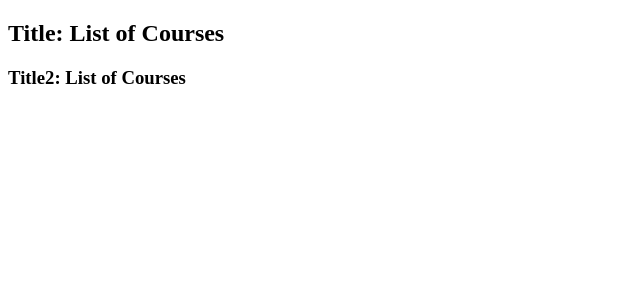
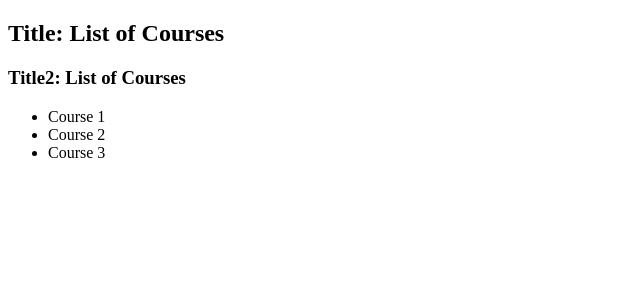
Before and after one commit to david2999999/Angular-4, an Angular app in the folder Angular-Hello-World/: page / in a window 1280 px wide. Shown: the top 300 px of the page, without its empty margins (0-640 px from the left). Built offline with nearby package versions, Linux system fonts and the light colour scheme.

Commit message:
*ngFor directive

```diff
--- a/Angular-Hello-World/src/app/courses/courses.component.html
+++ b/Angular-Hello-World/src/app/courses/courses.component.html
@@ -1,2 +1,6 @@
 <h2>{{ "Title: " + title }}</h2>
 <h3>{{ "Title2: " + getTitle() }}</h3>
+
+<ul>
+  <li *ngFor="let course of courses">{{ course }}</li>
+</ul>
--- a/Angular-Hello-World/src/app/courses/courses.component.ts
+++ b/Angular-Hello-World/src/app/courses/courses.component.ts
@@ -7,6 +7,8 @@ import { Component, OnInit } from '@angular/core';
 })
 export class CoursesComponent implements OnInit {
   title = 'List of Courses';
+  courses = ['Course 1', 'Course 2', 'Course 3'];
+
   constructor() { }
 
   ngOnInit() {
```
